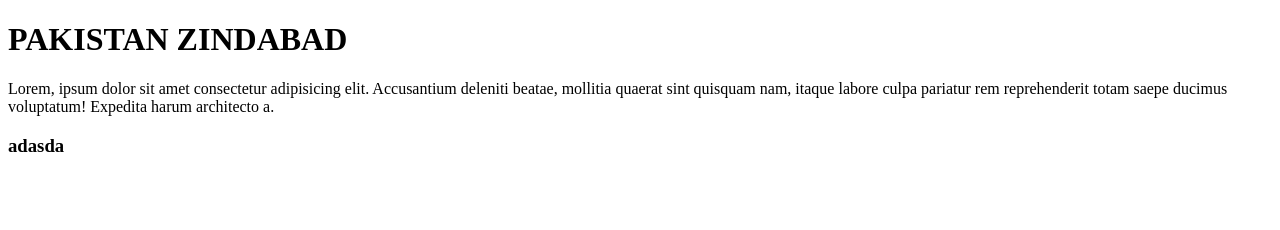
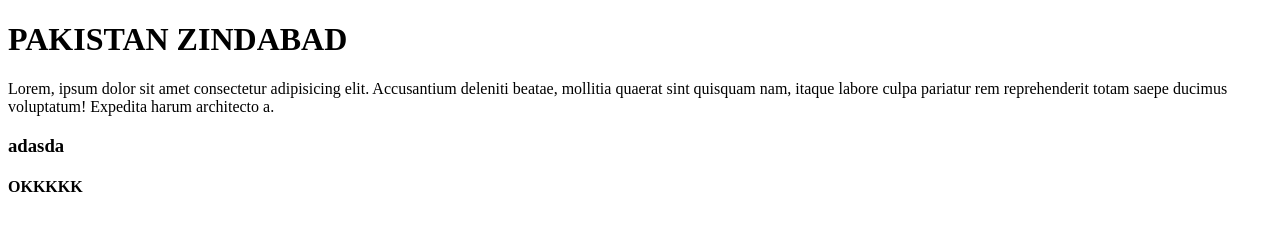
Before and after one commit to ahad2407d/web01, a plain HTML site: page index.html in a window 1280 px wide. Drawn offline with Linux system fonts and the light colour scheme.

Commit message:
tady udpae

```diff
--- a/index.html
+++ b/index.html
@@ -9,5 +9,6 @@
     <h1>PAKISTAN ZINDABAD</h1>
     <p>Lorem, ipsum dolor sit amet consectetur adipisicing elit. Accusantium deleniti beatae, mollitia quaerat sint quisquam nam, itaque labore culpa pariatur rem reprehenderit totam saepe ducimus voluptatum! Expedita harum architecto a.</p>
     <h3>adasda</h3>
+    <h4>OKKKKK</h4>
 </body>
 </html>
```
